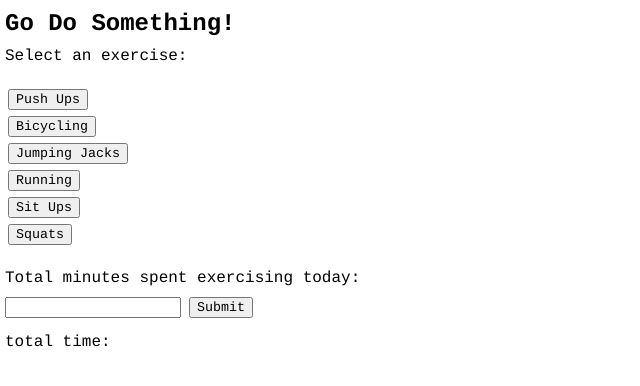
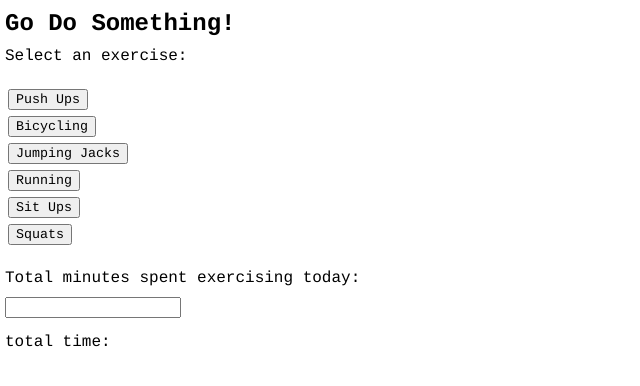
Before and after one commit to julianamacedo1/exercise-app, a React (Create React App) app: page / in a window 1280 px wide. Shown: the top 386 px of the page, without its empty margins (0-640 px from the left). Built offline with nearby package versions, Linux system fonts and the light colour scheme.

Commit message:
March 6, 2021 3:07 PM

```diff
--- a/src/components/TotalExercise/index.js
+++ b/src/components/TotalExercise/index.js
@@ -19,9 +19,8 @@ export default class TotalExercise extends React.Component {
                     type="number"
                     value={this.state.minutes}
                     onChange={this.handleChange}
-                >
-                </input>
-                <button style={{ "margin": "3px", "font-family": "courier" }}>Submit</button>
+                ></input>
+
             </form>
                 <p style={{ "margin": "10px 5px 5px 5px", "font-family": "courier" }}>total time: {this.state.minutes}</p>
             </>
```
